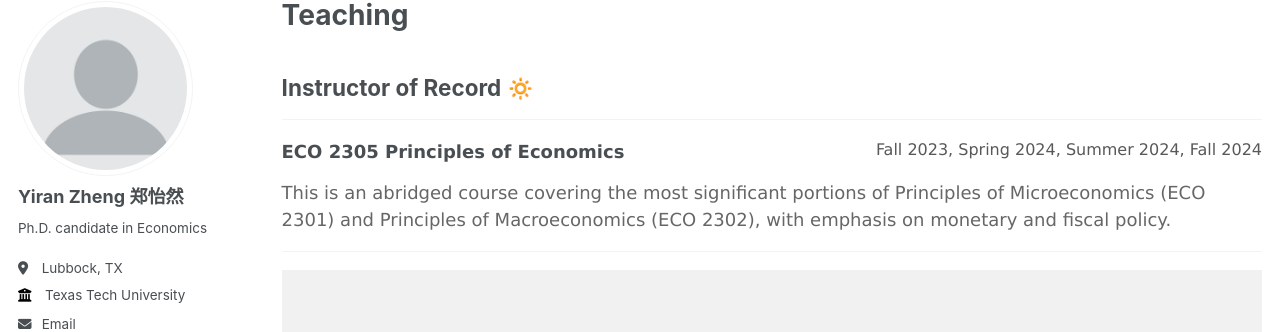
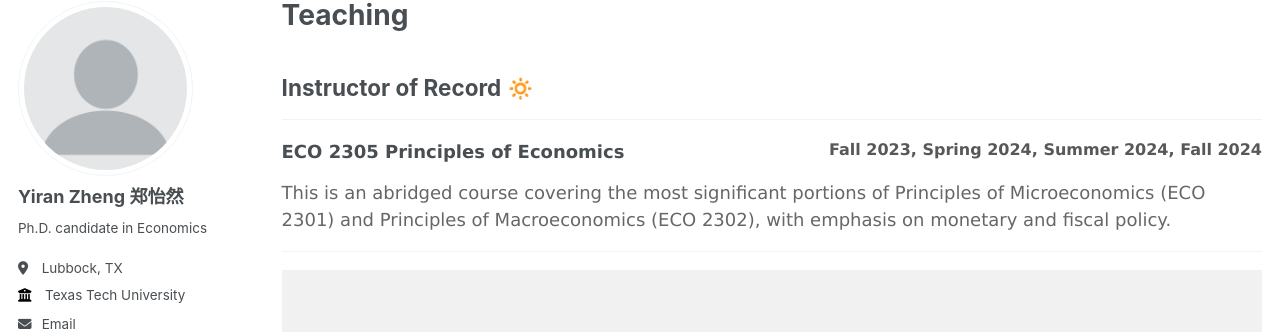
Before and after one commit to yiran-zheng/yiran-zheng.github.io, a Jekyll site: the page built from _pages/teaching.html, in a window 1280 px wide. Shown: the part 105-437 px from the top of the page. Built offline with Jekyll 4.4.1, drawn with Linux system fonts in a browser that asks for light colours.

Commit message:
Update teaching.html

```diff
--- a/_pages/teaching.html
+++ b/_pages/teaching.html
@@ -11,7 +11,7 @@ author_profile: true
     <hr> <!-- This adds a horizontal line below the heading -->
         <div style="display: flex; justify-content: space-between;">
           <strong>ECO 2305 Principles of Economics</strong>
-          <span style="font-size: 16px; color: #585858;">Fall 2023, Spring 2024, Summer 2024, Fall 2024</span>
+          <span style="font-size: 16px; color: #585858;"><strong>Fall 2023, Spring 2024, Summer 2024, Fall 2024</strong></span>
         </div>
     <div style="margin-top: 14px; color: #666666;">
     This is an abridged course covering the most significant portions of Principles of Microeconomics (ECO 2301) and Principles of Macroeconomics (ECO 2302), with emphasis on monetary and fiscal policy.
```
